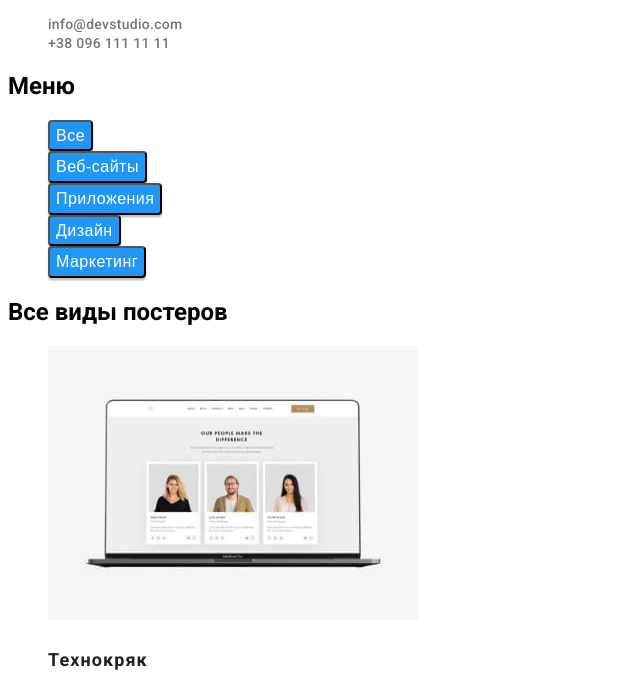
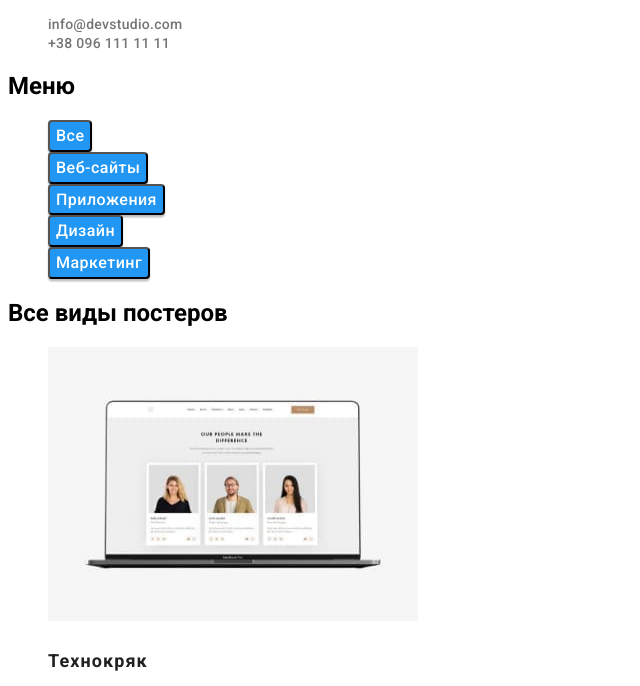
Before and after one commit to SofiiaToncheva/goit-markup-hw-02, a plain HTML site: page portfolio.html in a window 1280 px wide. Shown: the part 114-800 px from the top of the page, without its empty margins (0-640 px from the left). Drawn offline with Linux system fonts and the light colour scheme.

```diff
--- a/css/styles.css
+++ b/css/styles.css
@@ -243,11 +243,11 @@
 }
 
 .model-btn-portfolio {
-    font-family: 'Roboto', sans-serif
+    font-family: 'Roboto';
         font-style: normal;
         font-weight: 500;
         font-size: 16px;
-        line-height: 1.6;
+        line-height: 1.62;
         /* identical to box height, or 162% */
 
         text-align: center;
```
